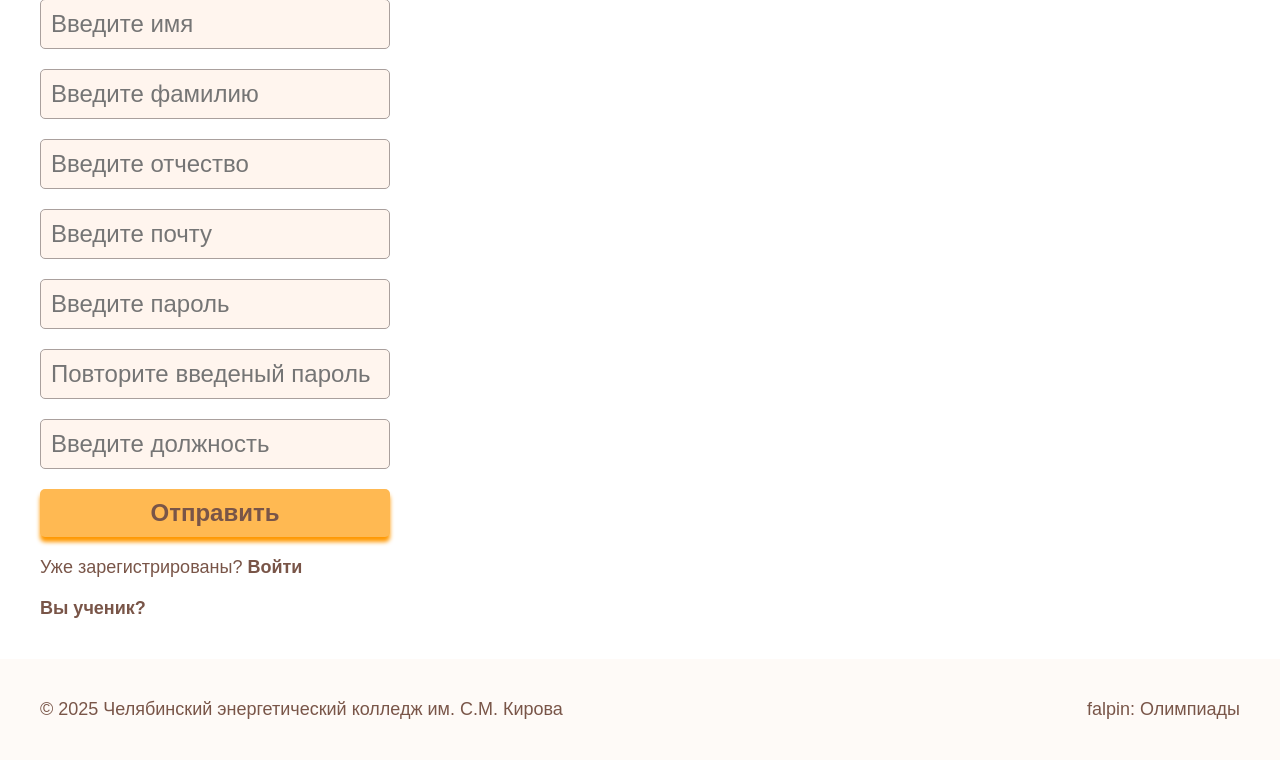
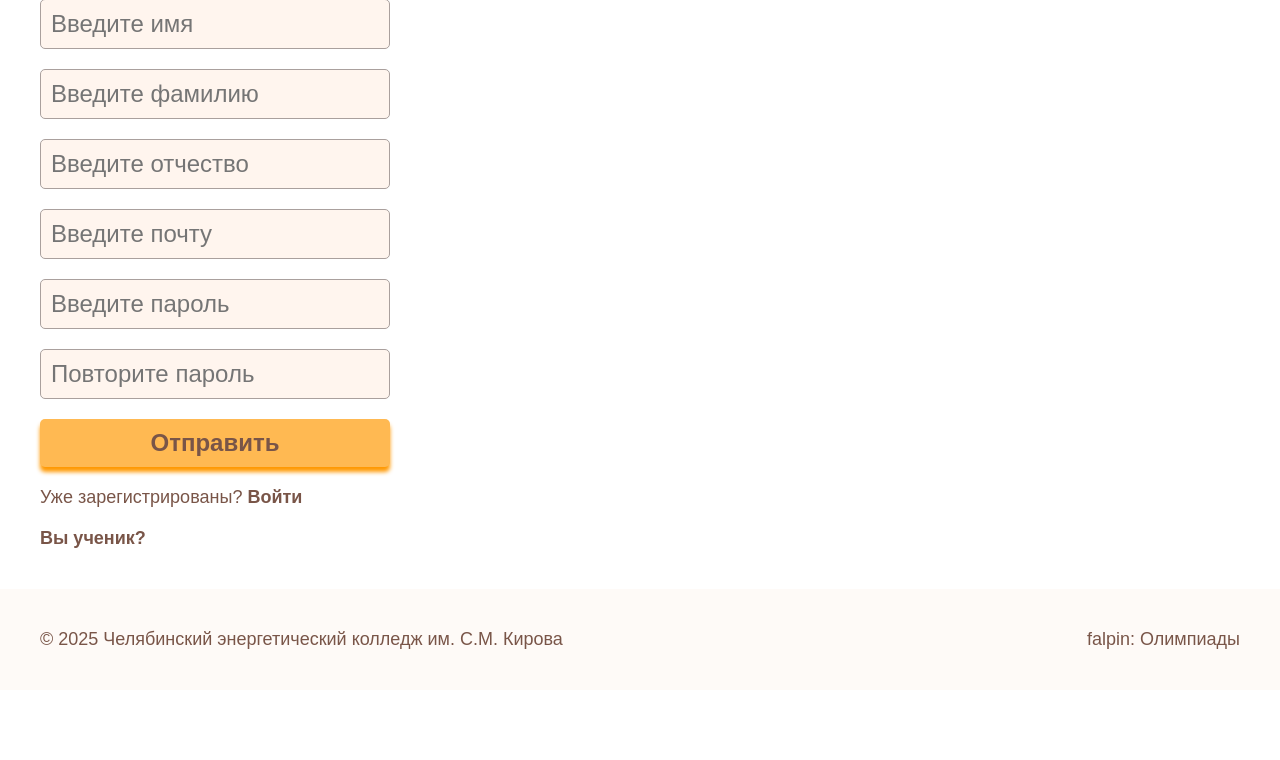
Before and after one commit to falpin/olympiad, a Flask app: page /teach-reg in a window 1280 px wide. Shown: the part 473-1233 px from the top of the page. After the commit the page ends 1122 px from the top, so only its background shows below. Run offline with Flask 3, Linux system fonts and the light colour scheme.

Commit message:
исправила 9 баг

```diff
--- a/templates/teach-reg.html
+++ b/templates/teach-reg.html
@@ -21,8 +21,7 @@
 						<input class="h5" type="text" name="father" placeholder="Введите отчество" required>
 						<input class="h5" type="email" name="email" placeholder="Введите почту" required>
 						<input class="h5" type="password" name="password" placeholder="Введите пароль">
-						<input class="h5" type="password" name="repeat-password" placeholder="Повторите введеный пароль">
-						<input class="h5" type="text" name="job" placeholder="Введите должность">
+						<input class="h5" type="password" name="repeat-password" placeholder="Повторите пароль">
 						<button type="submit" class="content-btn h5 bold">Отправить</button>
 					</div>
 				</form>
```
